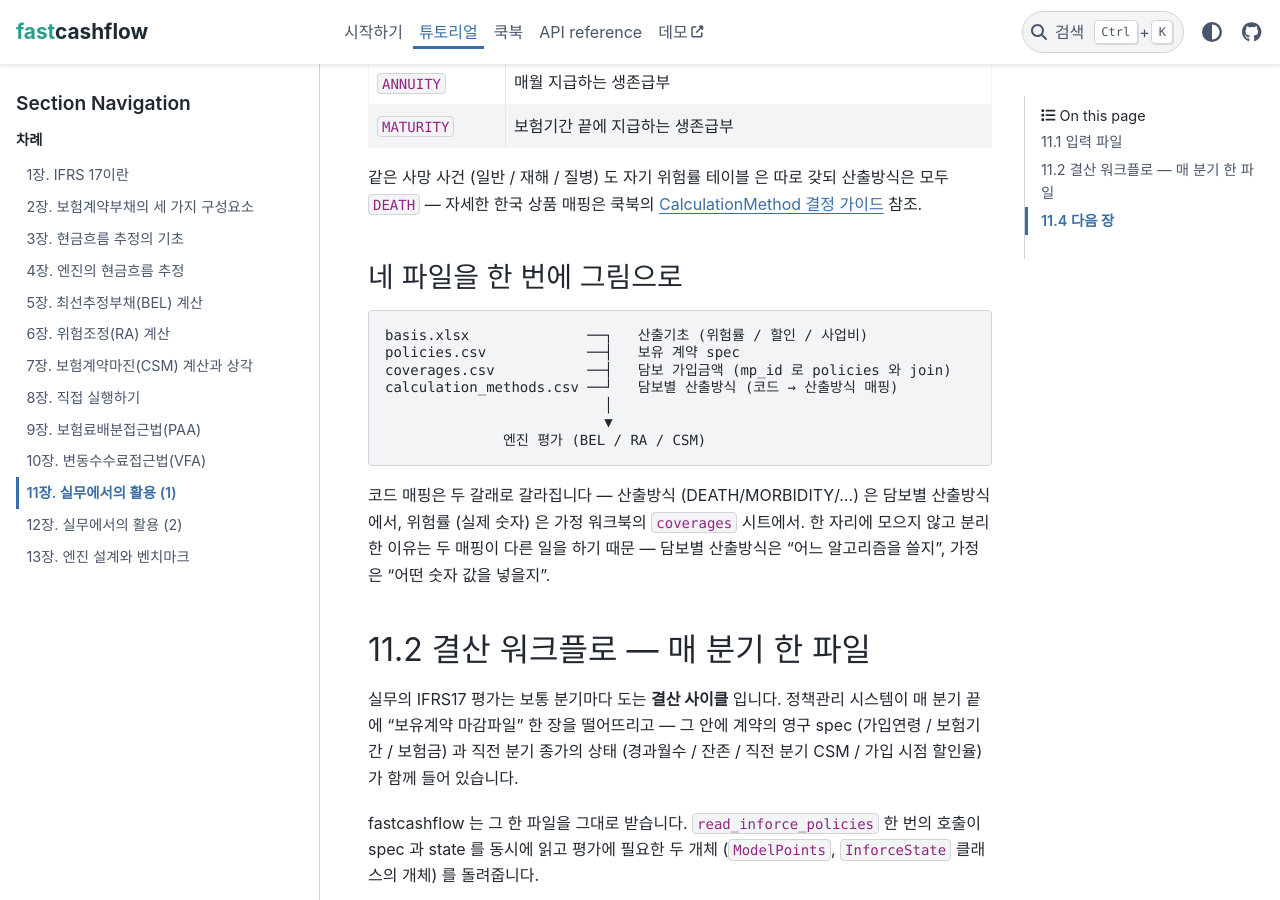
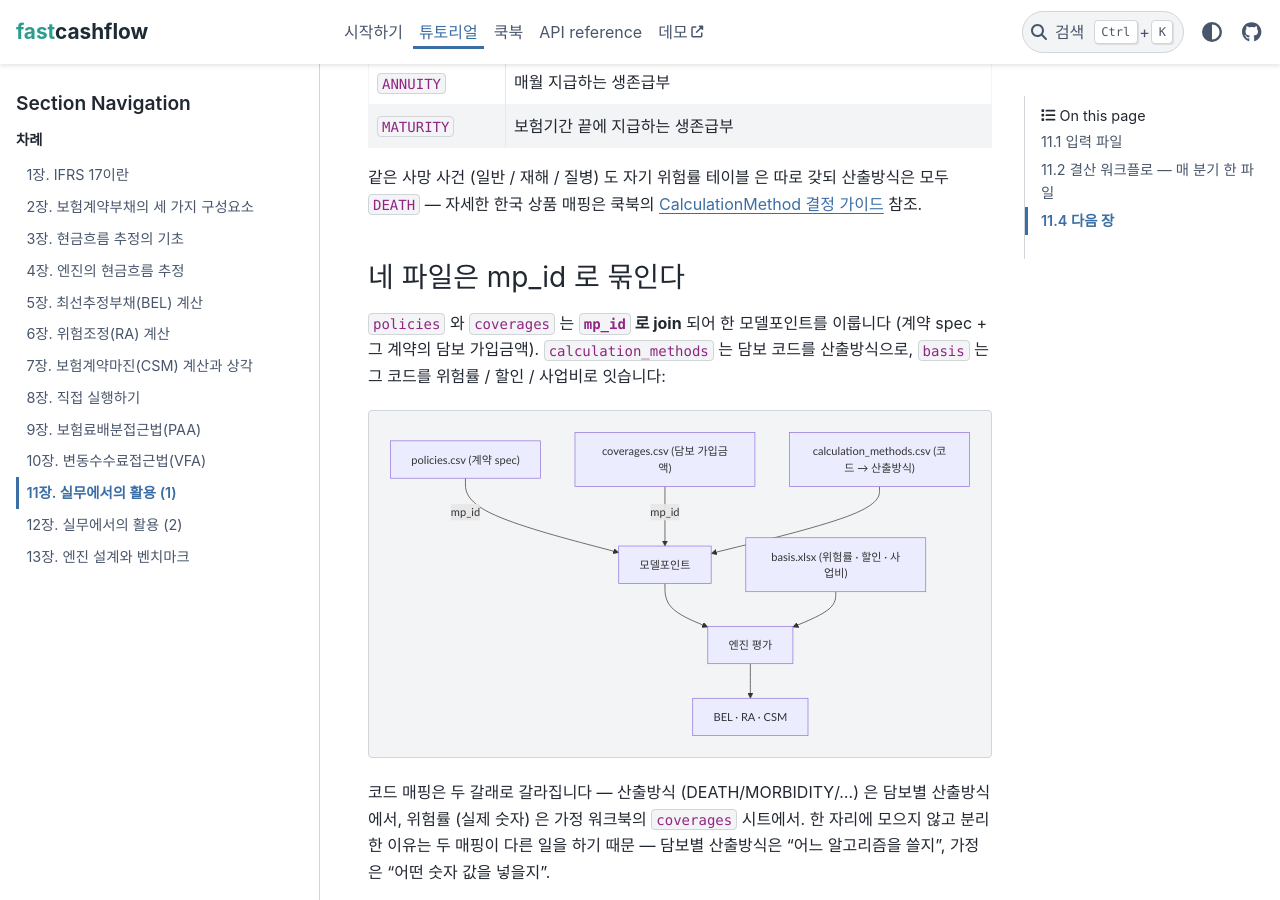
Before and after one commit to seokhoonj/fastcashflow, a Sphinx documentation site: the page built from docs/tutorial/11-in-practice.md, in a window 1280 px wide and 900 px high, scrolled down 5070 px. Built offline with Sphinx 7.4.7 and the PyData theme 0.15.4, drawn with Linux system fonts in a browser that asks for light colours.

Commit message:
docs: replace the four-file ASCII art with a mermaid diagram showing the mp_id join

````diff
--- a/docs/tutorial/11-in-practice.md
+++ b/docs/tutorial/11-in-practice.md
@@ -219,16 +219,25 @@ P001 은 두 줄 (주계약 사망 + 만기환급), P002 는 세 줄. 계약마
 갖되 산출방식은 모두 `DEATH` — 자세한 한국 상품 매핑은 쿡북의
 [CalculationMethod 결정 가이드](../cookbook/basics/calculation-methods) 참조.
 
-### 네 파일을 한 번에 그림으로
+### 네 파일은 mp_id 로 묶인다
 
-```
-basis.xlsx              ──┐   산출기초 (위험률 / 할인 / 사업비)
-policies.csv            ──┤   보유 계약 spec
-coverages.csv           ──┤   담보 가입금액 (mp_id 로 policies 와 join)
-calculation_methods.csv ──┘   담보별 산출방식 (코드 → 산출방식 매핑)
-                          │
-                          ▼
-              엔진 평가 (BEL / RA / CSM)
+`policies` 와 `coverages` 는 **`mp_id` 로 join** 되어 한 모델포인트를
+이룹니다 (계약 spec + 그 계약의 담보 가입금액). `calculation_methods` 는
+담보 코드를 산출방식으로, `basis` 는 그 코드를 위험률 / 할인 / 사업비로
+잇습니다:
+
+```{mermaid}
+flowchart TB
+    POL["policies.csv (계약 spec)"]
+    COV["coverages.csv (담보 가입금액)"]
+    CM["calculation_methods.csv (코드 → 산출방식)"]
+    B["basis.xlsx (위험률 · 할인 · 사업비)"]
+    POL -->|mp_id| MP["모델포인트"]
+    COV -->|mp_id| MP
+    CM --> MP
+    MP --> ENG["엔진 평가"]
+    B --> ENG
+    ENG --> OUT["BEL · RA · CSM"]
 ```
 
 코드 매핑은 두 갈래로 갈라집니다 — 산출방식 (DEATH/MORBIDITY/...) 은
````
